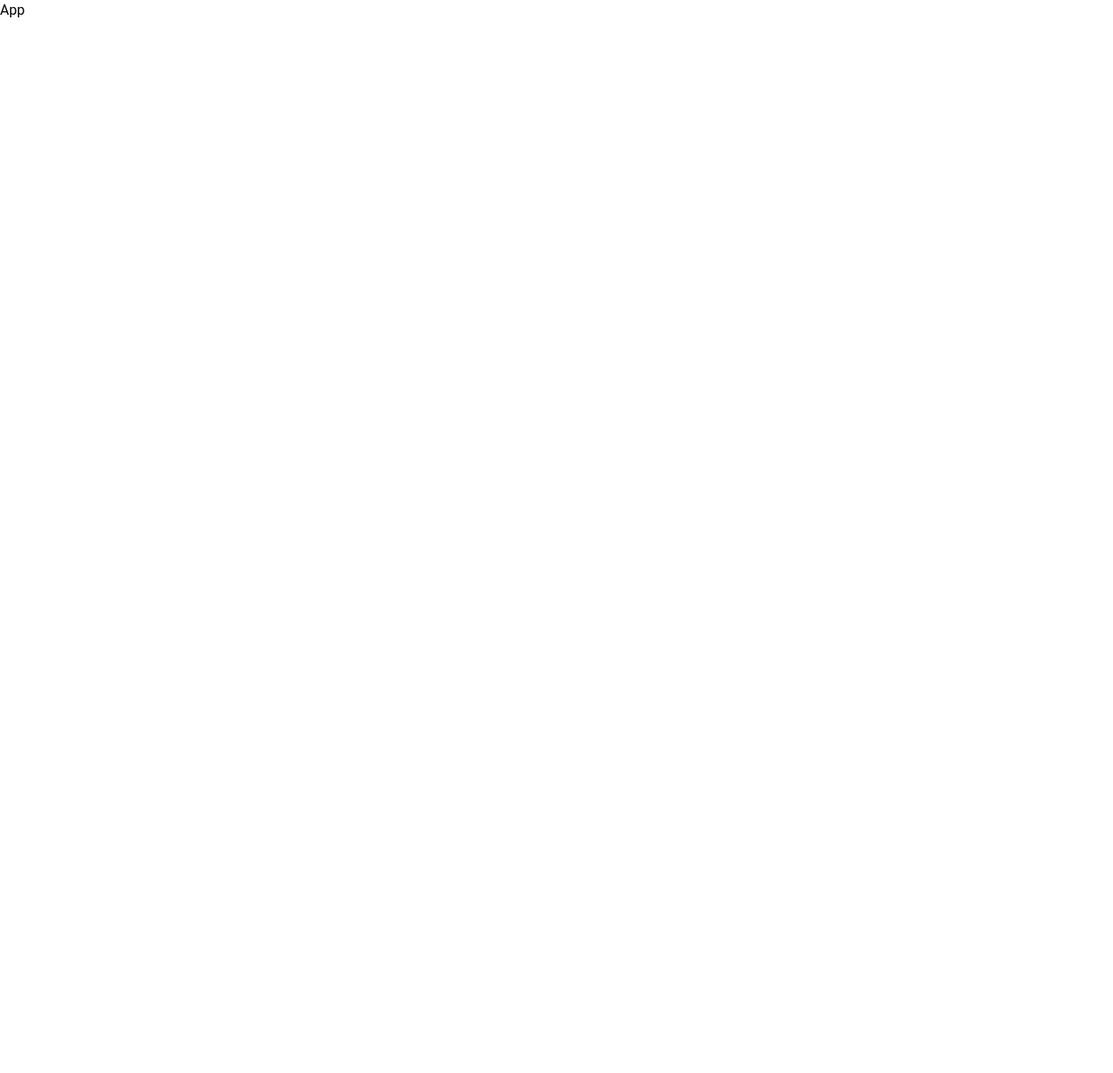
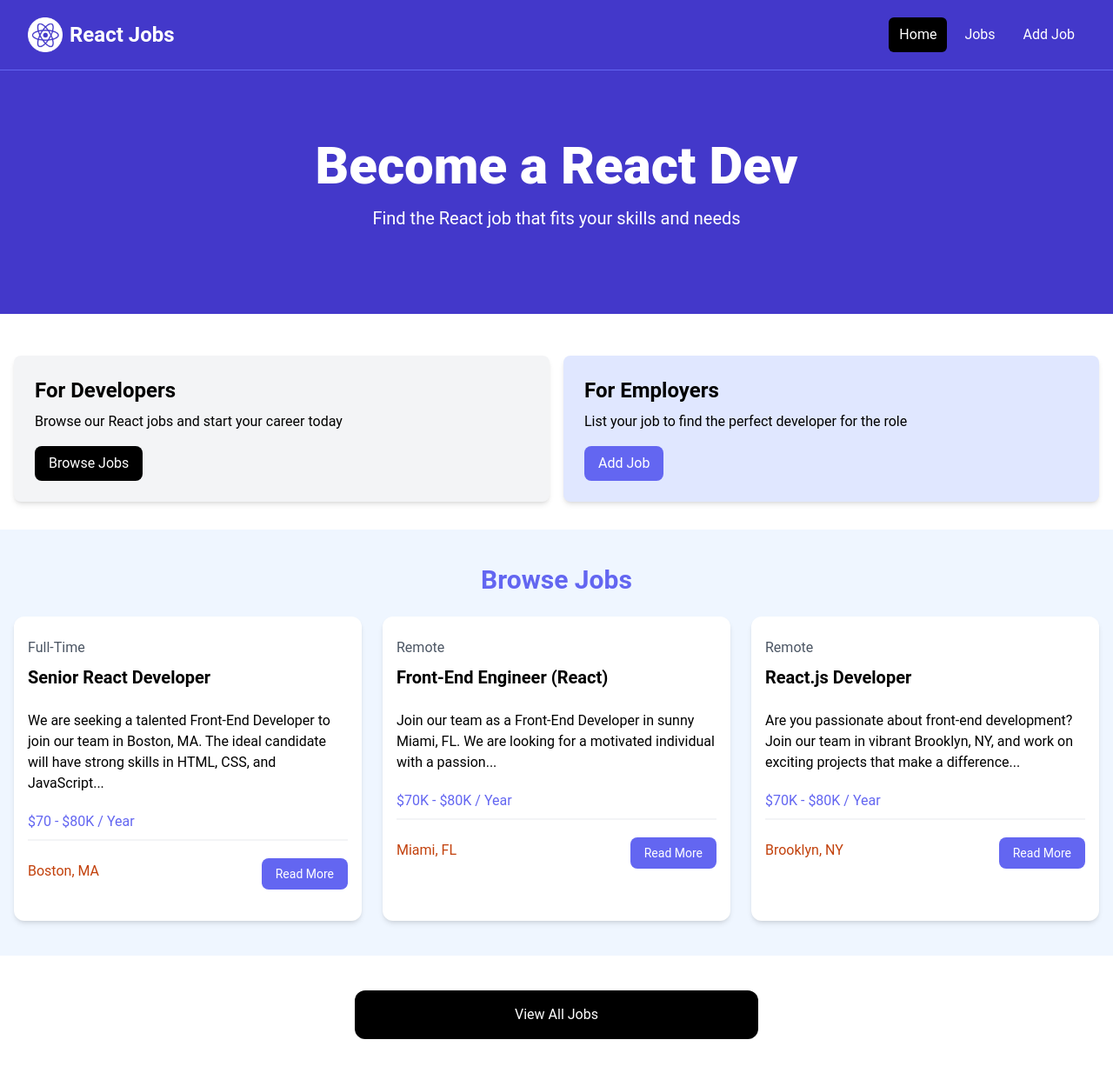
Before and after one commit to muhammedjafer/job-portal, a React (Vite) app: page / in a window 1280 px wide. Shown: the whole page at 87% size. Before the commit the page ends 800 px from the top, so only its background shows below. Built offline with nearby package versions, Linux system fonts and the light colour scheme.

Commit message:
Created the home page

```diff
--- a/src/App.jsx
+++ b/src/App.jsx
@@ -1,7 +1,149 @@
 const App = () => {
-  return (
-    <div>App</div>
-  )
-}
+    return (
+        <>
+            <nav className="bg-indigo-700 border-b border-indigo-500">
+                <div className="mx-auto max-w-7xl px-2 sm:px-6 lg:px-8">
+                    <div className="flex h-20 items-center justify-between">
+                        <div className="flex flex-1 items-center justify-center md:items-stretch md:justify-start">
+                            <a className="flex flex-shrink-0 items-center mr-4" href="/index.html">
+                                <img className="h-10 w-auto" src="images/logo.png" alt="React Jobs" />
+                                <span className="hidden md:block text-white text-2xl font-bold ml-2">React Jobs</span>
+                            </a>
+                            <div className="md:ml-auto">
+                                <div className="flex space-x-2">
+                                    <a href="/index.html" className="text-white bg-black hover:bg-gray-900 hover:text-white rounded-md px-3 py-2">
+                                        Home
+                                    </a>
+                                    <a href="/jobs.html" className="text-white hover:bg-gray-900 hover:text-white rounded-md px-3 py-2">
+                                        Jobs
+                                    </a>
+                                    <a href="/add-job.html" className="text-white hover:bg-gray-900 hover:text-white rounded-md px-3 py-2">
+                                        Add Job
+                                    </a>
+                                </div>
+                            </div>
+                        </div>
+                    </div>
+                </div>
+            </nav>
 
-export default App
+            <section className="bg-indigo-700 py-20 mb-4">
+                <div className="max-w-7xl mx-auto px-4 sm:px-6 lg:px-8 flex flex-col items-center">
+                    <div className="text-center">
+                        <h1 className="text-4xl font-extrabold text-white sm:text-5xl md:text-6xl">Become a React Dev</h1>
+                        <p className="my-4 text-xl text-white">Find the React job that fits your skills and needs</p>
+                    </div>
+                </div>
+            </section>
+
+            <section className="py-4">
+                <div className="container-xl lg:container m-auto">
+                    <div className="grid grid-cols-1 md:grid-cols-2 gap-4 p-4 rounded-lg">
+                        <div className="bg-gray-100 p-6 rounded-lg shadow-md">
+                            <h2 className="text-2xl font-bold">For Developers</h2>
+                            <p className="mt-2 mb-4">Browse our React jobs and start your career today</p>
+                            <a href="/jobs.html" className="inline-block bg-black text-white rounded-lg px-4 py-2 hover:bg-gray-700">
+                                Browse Jobs
+                            </a>
+                        </div>
+                        <div className="bg-indigo-100 p-6 rounded-lg shadow-md">
+                            <h2 className="text-2xl font-bold">For Employers</h2>
+                            <p className="mt-2 mb-4">List your job to find the perfect developer for the role</p>
+                            <a href="/add-job.html" className="inline-block bg-indigo-500 text-white rounded-lg px-4 py-2 hover:bg-indigo-600">
+                                Add Job
+                            </a>
+                        </div>
+                    </div>
+                </div>
+            </section>
+
+            <section className="bg-blue-50 px-4 py-10">
+                <div className="container-xl lg:container m-auto">
+                    <h2 className="text-3xl font-bold text-indigo-500 mb-6 text-center">Browse Jobs</h2>
+                    <div className="grid grid-cols-1 md:grid-cols-3 gap-6">
+                        <div className="bg-white rounded-xl shadow-md relative">
+                            <div className="p-4">
+                                <div className="mb-6">
+                                    <div className="text-gray-600 my-2">Full-Time</div>
+                                    <h3 className="text-xl font-bold">Senior React Developer</h3>
+                                </div>
+
+                                <div className="mb-5">We are seeking a talented Front-End Developer to join our team in Boston, MA. The ideal candidate will have strong skills in HTML, CSS, and JavaScript...</div>
+
+                                <h3 className="text-indigo-500 mb-2">$70 - $80K / Year</h3>
+
+                                <div className="border border-gray-100 mb-5"></div>
+
+                                <div className="flex flex-col lg:flex-row justify-between mb-4">
+                                    <div className="text-orange-700 mb-3">
+                                        <i className="fa-solid fa-location-dot text-lg"></i>
+                                        Boston, MA
+                                    </div>
+                                    <a href="job.html" className="h-[36px] bg-indigo-500 hover:bg-indigo-600 text-white px-4 py-2 rounded-lg text-center text-sm">
+                                        Read More
+                                    </a>
+                                </div>
+                            </div>
+                        </div>
+                        <div className="bg-white rounded-xl shadow-md relative">
+                            <div className="p-4">
+                                <div className="mb-6">
+                                    <div className="text-gray-600 my-2">Remote</div>
+                                    <h3 className="text-xl font-bold">Front-End Engineer (React)</h3>
+                                </div>
+
+                                <div className="mb-5">Join our team as a Front-End Developer in sunny Miami, FL. We are looking for a motivated individual with a passion...</div>
+
+                                <h3 className="text-indigo-500 mb-2">$70K - $80K / Year</h3>
+
+                                <div className="border border-gray-100 mb-5"></div>
+
+                                <div className="flex flex-col lg:flex-row justify-between mb-4">
+                                    <div className="text-orange-700 mb-3">
+                                        <i className="fa-solid fa-location-dot text-lg"></i>
+                                        Miami, FL
+                                    </div>
+                                    <a href="job.html" className="h-[36px] bg-indigo-500 hover:bg-indigo-600 text-white px-4 py-2 rounded-lg text-center text-sm">
+                                        Read More
+                                    </a>
+                                </div>
+                            </div>
+                        </div>
+                        <div className="bg-white rounded-xl shadow-md relative">
+                            <div className="p-4">
+                                <div className="mb-6">
+                                    <div className="text-gray-600 my-2">Remote</div>
+                                    <h3 className="text-xl font-bold">React.js Developer</h3>
+                                </div>
+
+                                <div className="mb-5">Are you passionate about front-end development? Join our team in vibrant Brooklyn, NY, and work on exciting projects that make a difference...</div>
+
+                                <h3 className="text-indigo-500 mb-2">$70K - $80K / Year</h3>
+
+                                <div className="border border-gray-100 mb-5"></div>
+
+                                <div className="flex flex-col lg:flex-row justify-between mb-4">
+                                    <div className="text-orange-700 mb-3">
+                                        <i className="fa-solid fa-location-dot text-lg"></i>
+                                        Brooklyn, NY
+                                    </div>
+                                    <a href="job.html" className="h-[36px] bg-indigo-500 hover:bg-indigo-600 text-white px-4 py-2 rounded-lg text-center text-sm">
+                                        Read More
+                                    </a>
+                                </div>
+                            </div>
+                        </div>
+                    </div>
+                </div>
+            </section>
+
+            <section className="m-auto max-w-lg my-10 px-6">
+                <a href="jobs.html" className="block bg-black text-white text-center py-4 px-6 rounded-xl hover:bg-gray-700">
+                    View All Jobs
+                </a>
+            </section>
+        </>
+    );
+};
+
+export default App;
```
Also changed, not shown: public/images/logo.png (added).
